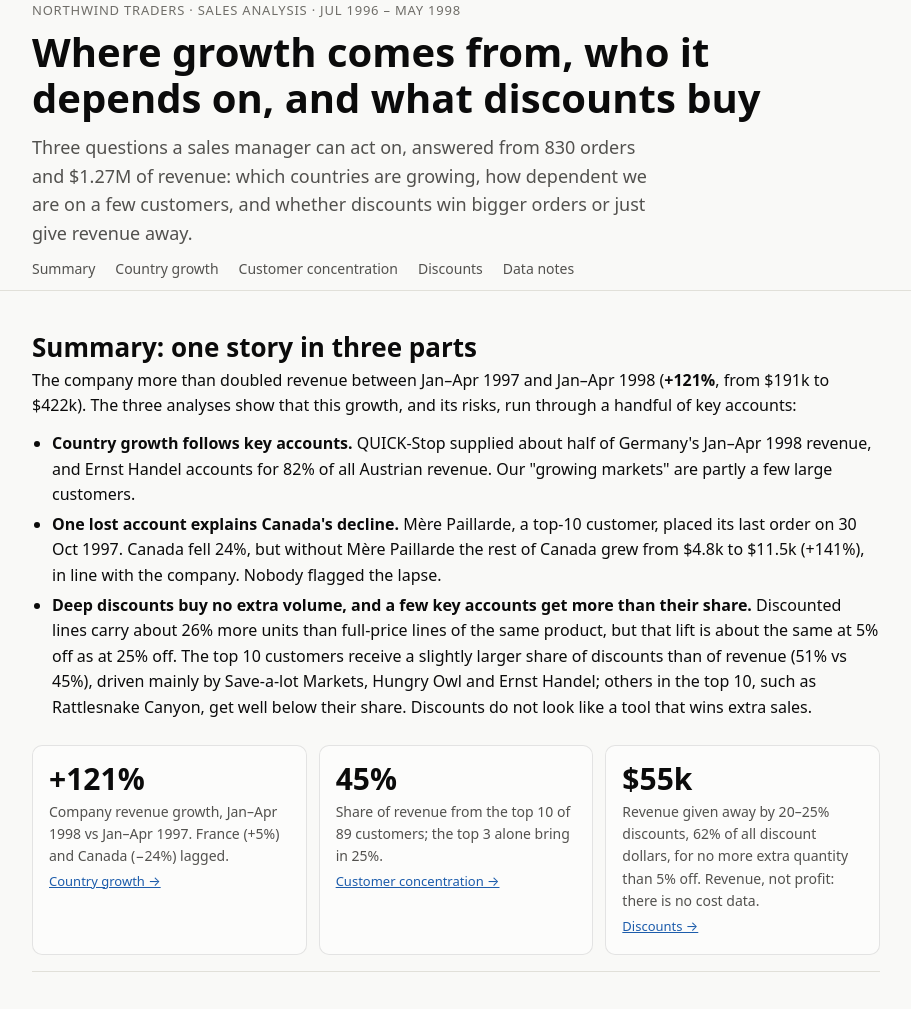
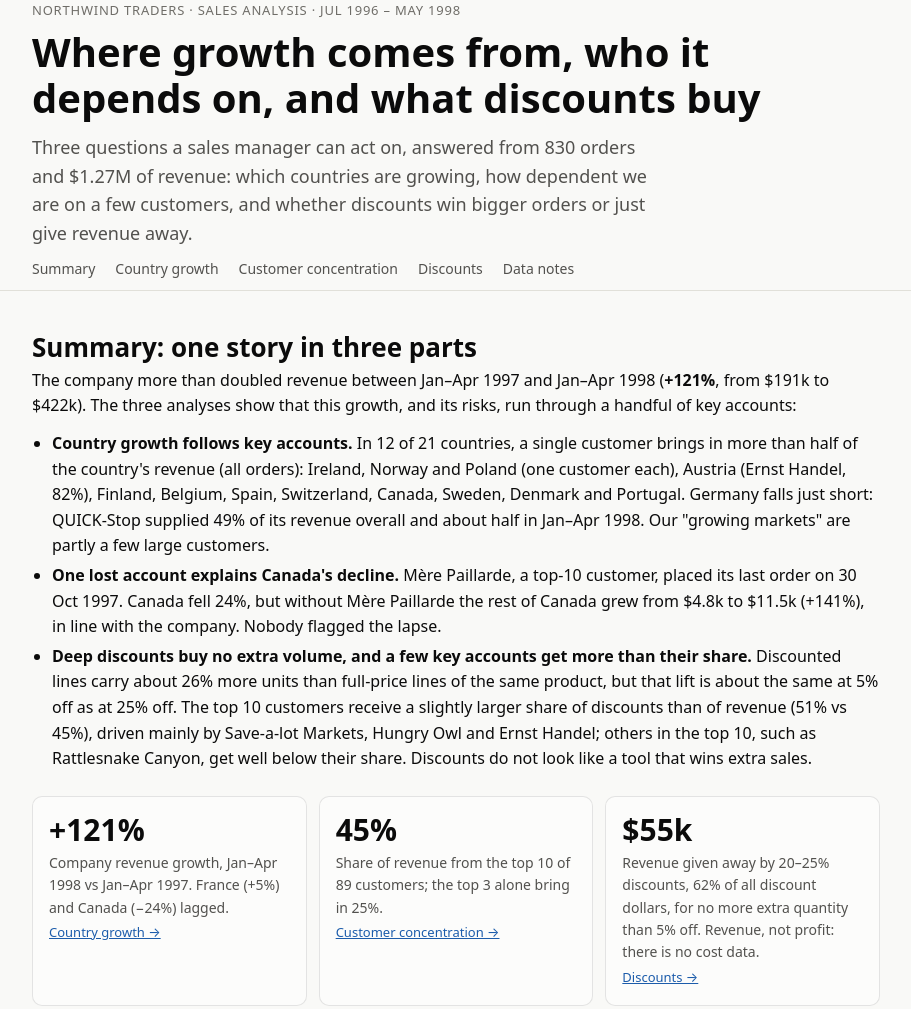
Before and after one commit to kohei03MIT/northwind-analysis, a plain HTML site: page index.html in a window 1280 px wide. Shown: the top 1009 px of the page, without its empty margins (184-1095 px from the left). Drawn offline with Linux system fonts and the light colour scheme.

Commit message:
Name the single-customer countries in the first summary point
Twelve of 21 countries get more than half their revenue from one
customer. List them instead of generalizing from Germany and Austria,
and note that QUICK-Stop (49% of Germany) falls just short.

Co-Authored-By: Claude Opus 5.5 <noreply@anthropic.com>

```diff
--- a/index.html
+++ b/index.html
@@ -188,8 +188,11 @@
       (<strong>+121%</strong>, from $191k to $422k). The three analyses show that this growth,
       and its risks, run through a handful of key accounts:</p>
     <ul class="tight">
-      <li><strong>Country growth follows key accounts.</strong> QUICK-Stop supplied about half of
-        Germany's Jan–Apr 1998 revenue, and Ernst Handel accounts for 82% of all Austrian revenue.
+      <li><strong>Country growth follows key accounts.</strong> In 12 of 21 countries, a single
+        customer brings in more than half of the country's revenue (all orders): Ireland, Norway
+        and Poland (one customer each), Austria (Ernst Handel, 82%), Finland, Belgium, Spain,
+        Switzerland, Canada, Sweden, Denmark and Portugal. Germany falls just short: QUICK-Stop
+        supplied 49% of its revenue overall and about half in Jan–Apr 1998.
         Our "growing markets" are partly a few large customers.</li>
       <li><strong>One lost account explains Canada's decline.</strong> Mère Paillarde, a top-10
         customer, placed its last order on 30 Oct 1997. Canada fell 24%, but without
```
